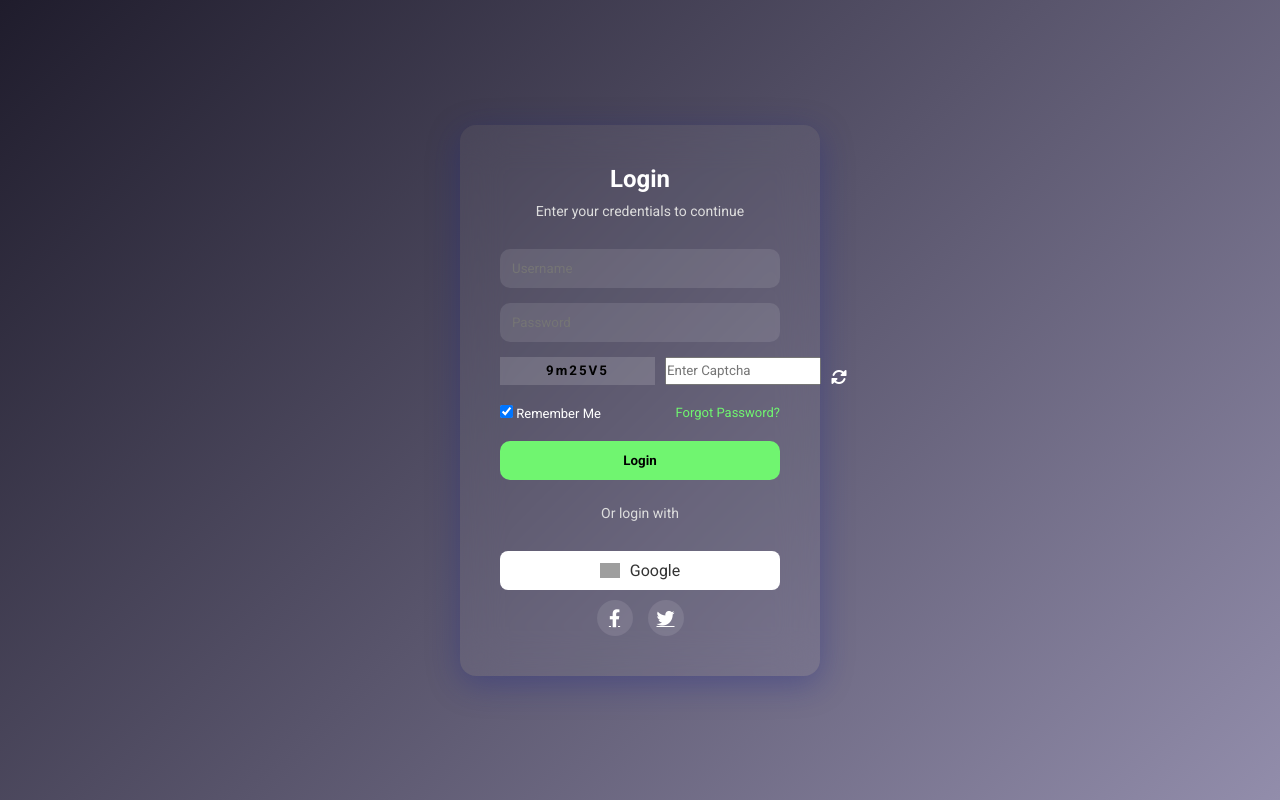
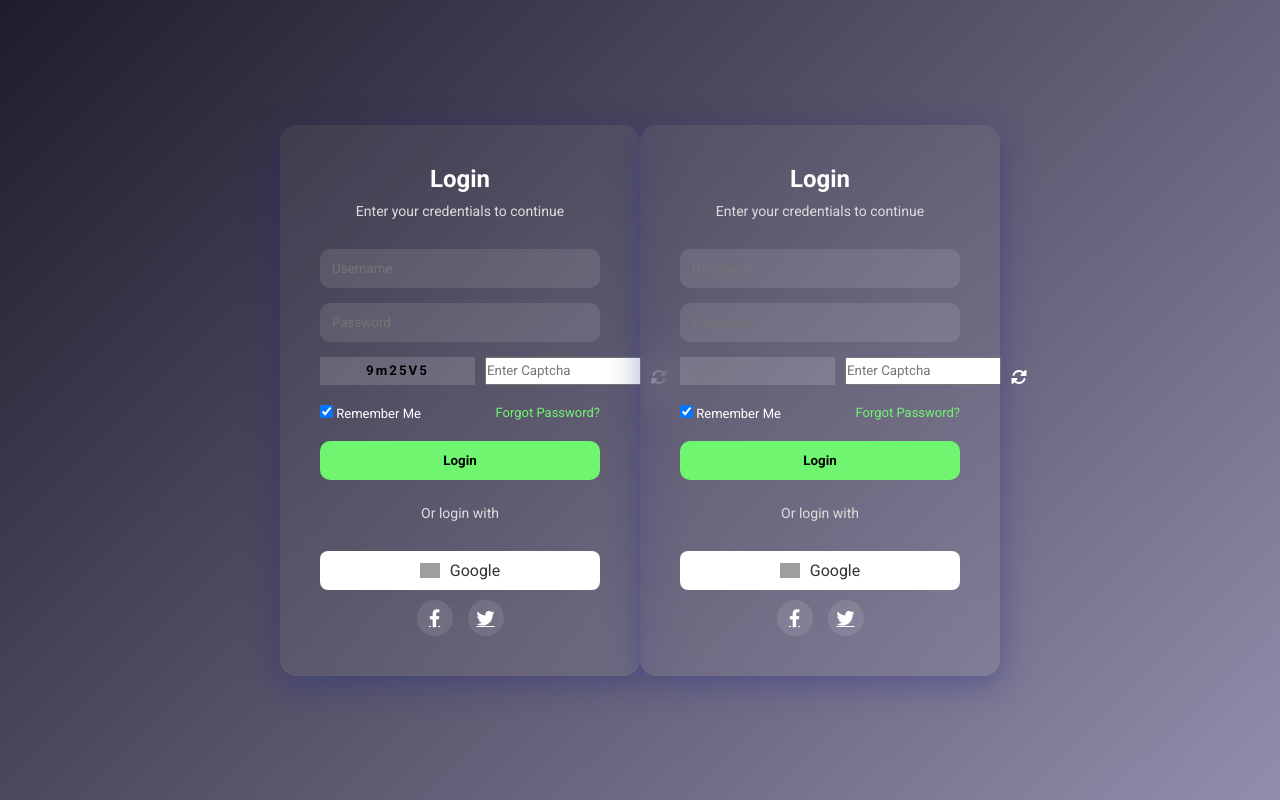
Before and after one commit to Santhoshsan-18/tcs-rio105, a plain HTML site: page index.html in a window 1280 px wide. Drawn offline with Linux system fonts and the light colour scheme; grey boxes are pictures that could not be loaded.

Commit message:
Update index.html

```diff
--- a/index.html
+++ b/index.html
@@ -236,3 +236,241 @@
   </script>
 </body>
 </html>
+<!DOCTYPE html>
+<html lang="en">
+<head>
+  <meta charset="UTF-8" />
+  <meta name="viewport" content="width=device-width, initial-scale=1.0" />
+  <title>Glassmorphic Login</title>
+  <link href="https://fonts.googleapis.com/css2?family=Roboto:wght@300;400;700&display=swap" rel="stylesheet" />
+  <link href="https://cdnjs.cloudflare.com/ajax/libs/font-awesome/6.0.0-beta3/css/all.min.css" rel="stylesheet" />
+  <style>
+    * {
+      margin: 0;
+      padding: 0;
+      box-sizing: border-box;
+      font-family: 'Roboto', sans-serif;
+    }
+
+    body {
+      display: flex;
+      justify-content: center;
+      align-items: center;
+      height: 100vh;
+      background: linear-gradient(135deg, #1f1c2c, #928dab);
+    }
+
+    .login-box {
+      background: rgba(255, 255, 255, 0.05);
+      backdrop-filter: blur(20px);
+      border-radius: 16px;
+      box-shadow: 0 8px 32px 0 rgba(31, 38, 135, 0.37);
+      padding: 40px;
+      width: 360px;
+      color: #fff;
+    }
+
+    .login-box h2 {
+      text-align: center;
+      margin-bottom: 10px;
+      font-weight: 700;
+    }
+
+    .login-box p {
+      text-align: center;
+      font-size: 14px;
+      margin-bottom: 30px;
+      color: #ddd;
+    }
+
+    .input-field {
+      margin-bottom: 15px;
+    }
+
+    .input-field input {
+      width: 100%;
+      padding: 12px;
+      background: rgba(255, 255, 255, 0.1);
+      border: none;
+      border-radius: 10px;
+      color: #fff;
+      outline: none;
+      transition: 0.3s;
+    }
+
+    .input-field input:focus {
+      background: rgba(255, 255, 255, 0.15);
+    }
+
+    .captcha-field {
+      display: flex;
+      gap: 10px;
+      margin-bottom: 20px;
+    }
+
+    .captcha-field input[readonly] {
+      background: rgba(255, 255, 255, 0.15);
+      text-align: center;
+      font-weight: bold;
+      border: none;
+      flex: 2;
+      letter-spacing: 2px;
+    }
+
+    .captcha-field input:not([readonly]) {
+      flex: 3;
+    }
+
+    .captcha-field i {
+      color: #fff;
+      cursor: pointer;
+      padding-top: 12px;
+      transition: 0.3s;
+    }
+
+    .captcha-field i:hover {
+      color: #70f570;
+    }
+
+    .remember-forgot {
+      display: flex;
+      justify-content: space-between;
+      font-size: 13px;
+      margin-bottom: 20px;
+    }
+
+    .remember-forgot a {
+      color: #70f570;
+      text-decoration: none;
+    }
+
+    .remember-forgot a:hover {
+      text-decoration: underline;
+    }
+
+    button {
+      width: 100%;
+      padding: 12px;
+      background: #70f570;
+      color: #000;
+      font-weight: bold;
+      border: none;
+      border-radius: 10px;
+      cursor: pointer;
+      transition: background 0.3s;
+    }
+
+    button:hover {
+      background: #5ede56;
+    }
+
+    .social-login {
+      margin-top: 25px;
+      text-align: center;
+    }
+
+    .social-btn {
+      display: flex;
+      justify-content: center;
+      align-items: center;
+      gap: 10px;
+      background: #fff;
+      color: #333;
+      padding: 10px;
+      border-radius: 8px;
+      margin: 10px 0;
+      cursor: pointer;
+      transition: 0.3s ease;
+    }
+
+    .social-btn img {
+      width: 20px;
+    }
+
+    .social-icons {
+      display: flex;
+      justify-content: center;
+      gap: 15px;
+      margin-top: 10px;
+    }
+
+    .social-icons a {
+      color: #fff;
+      font-size: 18px;
+      background: rgba(255, 255, 255, 0.1);
+      border-radius: 50%;
+      width: 36px;
+      height: 36px;
+      display: flex;
+      align-items: center;
+      justify-content: center;
+      transition: 0.3s;
+    }
+
+    .social-icons a:hover {
+      background: rgba(255, 255, 255, 0.3);
+      color: #70f570;
+    }
+  </style>
+</head>
+<body onload="generateCaptcha()">
+  <div class="login-box">
+    <h2>Login</h2>
+    <p>Enter your credentials to continue</p>
+
+    <div class="input-field">
+      <input type="text" placeholder="Username" />
+    </div>
+
+    <div class="input-field">
+      <input type="password" placeholder="Password" />
+    </div>
+
+    <div class="captcha-field">
+      <input type="text" id="generatedCaptcha" readonly />
+      <input type="text" id="userCaptcha" placeholder="Enter Captcha" />
+      <i class="fas fa-sync-alt" onclick="generateCaptcha()"></i>
+    </div>
+
+    <div class="remember-forgot">
+      <label><input type="checkbox" checked /> Remember Me</label>
+      <a href="#">Forgot Password?</a>
+    </div>
+
+    <button onclick="validateCaptcha()">Login</button>
+
+    <div class="social-login">
+      <p>Or login with</p>
+      <div class="social-btn">
+        <img src="https://www.svgrepo.com/show/475656/google-color.svg" alt="Google" />
+        Google
+      </div>
+      <div class="social-icons">
+        <a href="#"><i class="fab fa-facebook-f"></i></a>
+        <a href="#"><i class="fab fa-twitter"></i></a>
+      </div>
+    </div>
+  </div>
+
+  <script>
+    function generateCaptcha() {
+      const chars = 'ABCDEFGHIJKLMNOPQRSTUVWXYZabcdefghijklmnopqrstuvwxyz0123456789';
+      let captcha = '';
+      for (let i = 0; i < 6; i++) {
+        captcha += chars.charAt(Math.floor(Math.random() * chars.length));
+      }
+      document.getElementById('generatedCaptcha').value = captcha;
+    }
+
+    function validateCaptcha() {
+      const generated = document.getElementById('generatedCaptcha').value;
+      const userInput = document.getElementById('userCaptcha').value;
+      if (generated === userInput) {
+        alert('Captcha Verified. Login Successful!');
+      } else {
+        alert('Invalid Captcha. Please try again.');
+      }
+    }
+  </script>
+</body>
+</html>
```
